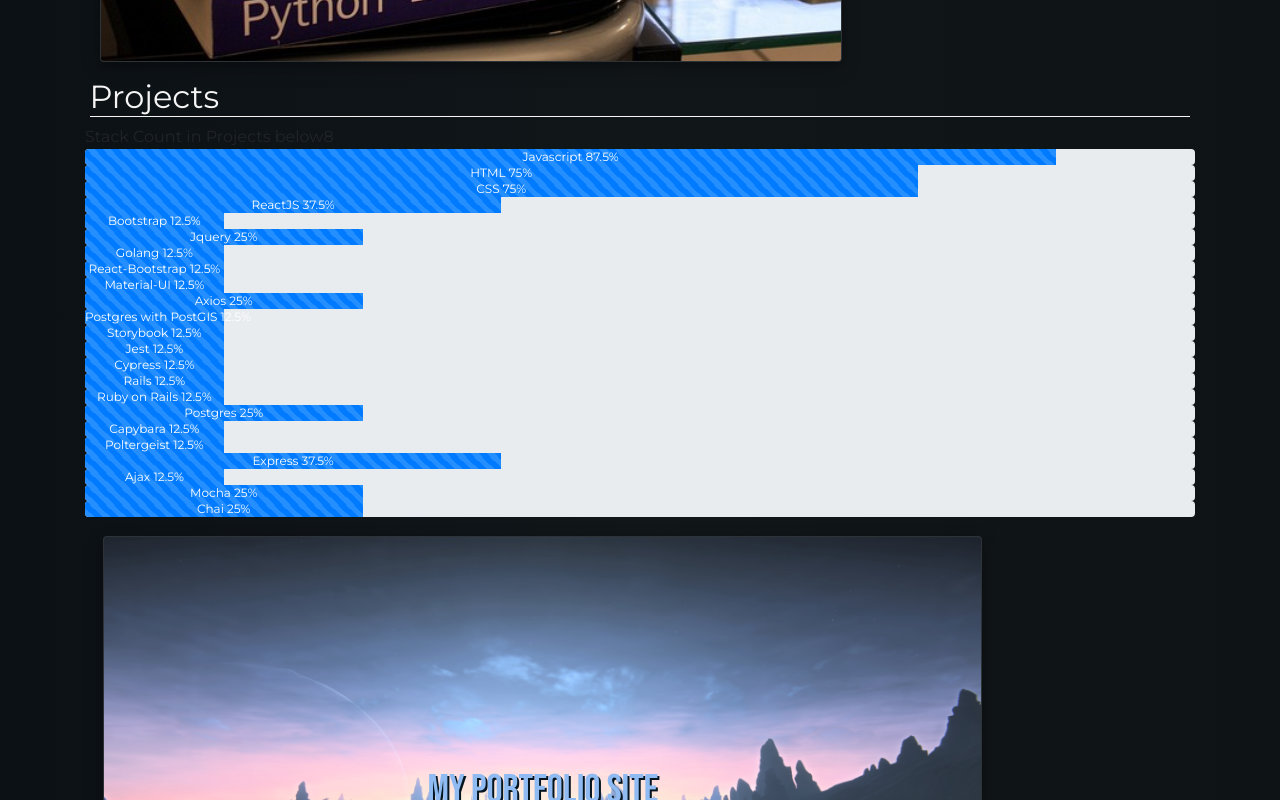
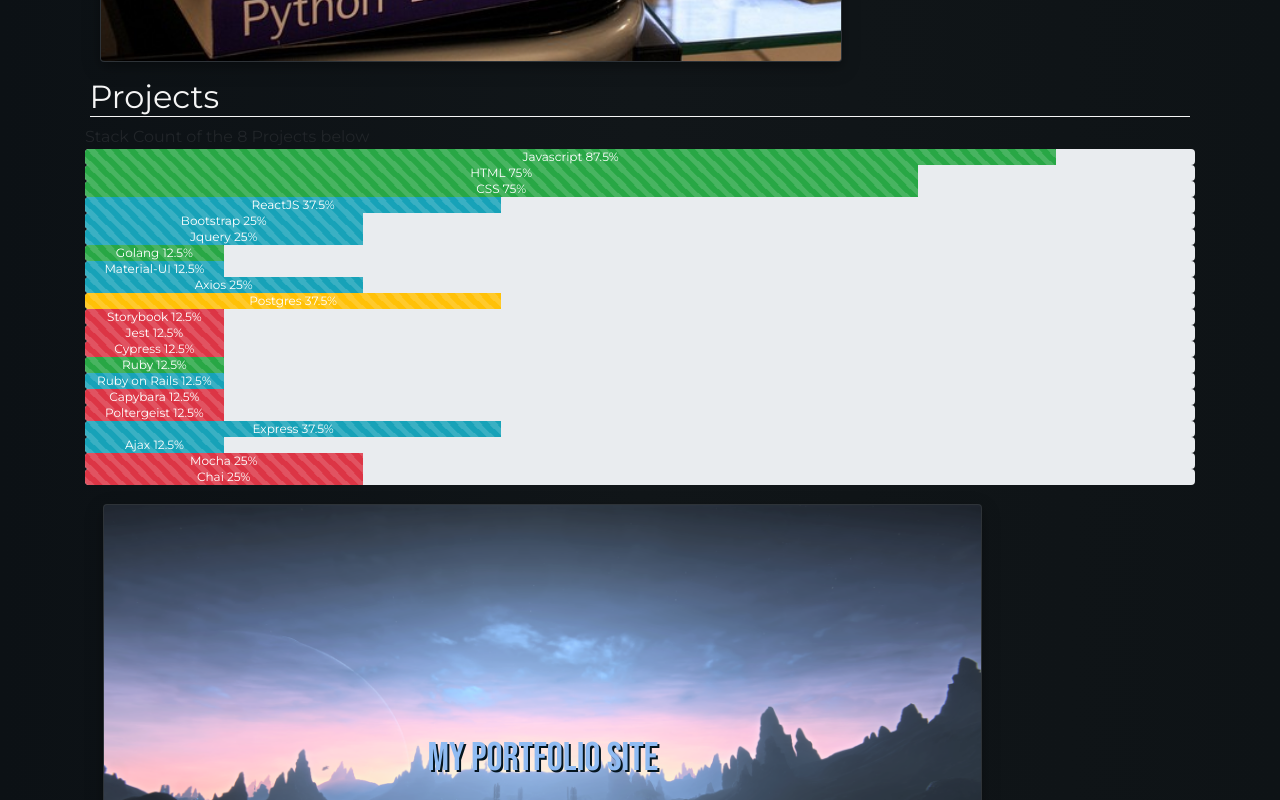
Before and after one commit to ChrisnNg/Ng, a React (Create React App) app: page / in a window 1280 px wide. Shown: the part 2480-3280 px from the top of the page. Built offline with nearby package versions, Linux system fonts and the light colour scheme.

Commit message:
colorize stack bars

```diff
--- a/src/App.js
+++ b/src/App.js
@@ -71,9 +71,35 @@
     });
 
     for (let stack in stackCount) {
+      let variant = "info";
+      if (
+        stack === "Javascript" ||
+        stack === "HTML" ||
+        stack === "CSS" ||
+        stack === "Ruby" ||
+        stack === "Golang"
+      ) {
+        variant = "success";
+      }
+      if (
+        stack === "Mocha" ||
+        stack === "Chai" ||
+        stack === "Capybara" ||
+        stack === "Poltergeist" ||
+        stack === "Storybook" ||
+        stack === "Cypress" ||
+        stack === "Jest"
+      ) {
+        variant = "danger";
+      }
+      if (stack === "Postgres") {
+        variant = "warning";
+      }
+
       finalCount.push(
         <ProgressBar
           animated
+          variant={variant}
           now={(stackCount[stack] / projects.length) * 100}
           label={`${stack} ${(stackCount[stack] / projects.length) * 100}%`}
         />
@@ -122,10 +148,10 @@
         "CSS",
         "ReactJS",
         "Golang",
-        "React-Bootstrap",
+        "Bootstrap",
         "Material-UI",
         "Axios",
-        "Postgres with PostGIS"
+        "Postgres"
       ]
     },
     {
@@ -178,7 +204,7 @@
         </>
       ),
       imgsrc: jungle,
-      footer: ["Rails", "Ruby on Rails", "Postgres", "Capybara", "Poltergeist"]
+      footer: ["Ruby", "Ruby on Rails", "Postgres", "Capybara", "Poltergeist"]
     },
     {
       title: (
@@ -533,8 +559,10 @@
         </Fade>
 
         <Container>
-          <span className="text-center">Stack Count in Projects below</span>
-          {projects.length}
+          <span className="text-center">
+            Stack Count of the {projects.length} Projects below
+          </span>
+
           {progressStack(projects)}
           <Row>{createCards(projects)}</Row>
         </Container>
```
